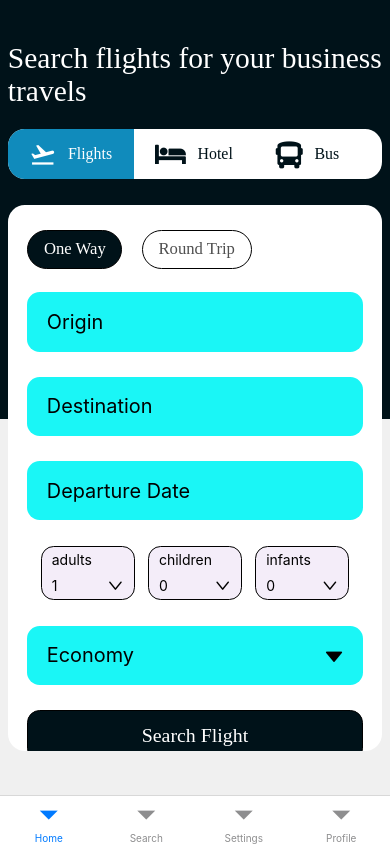
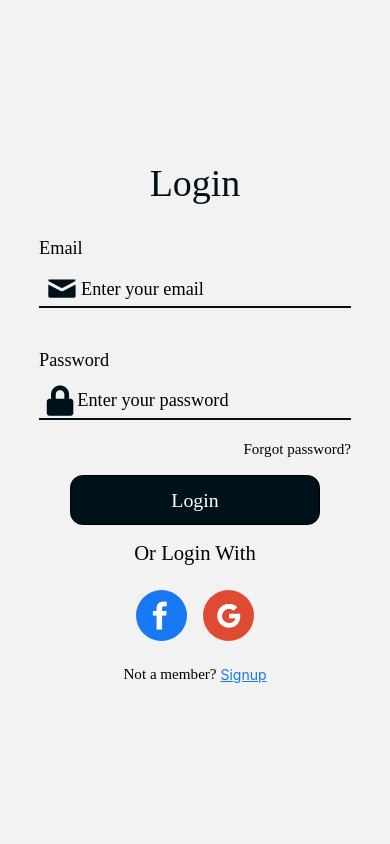
Before and after one commit to RaviGitHub999/tripbiz_mobile_app, a React Native app: screen / in a window 390 px wide. Built offline with nearby package versions, Linux system fonts and the light colour scheme.

Commit message:
added to github

```diff
--- a/app/components/FlightBooking/styles.js
+++ b/app/components/FlightBooking/styles.js
@@ -123,7 +123,7 @@ fontFamily:fonts.primary
     flightDepAndArrContainer:{
         flexDirection:"row",
         justifyContent:'space-between',
-        width:"35%"
+        width:"35%",
     },
     flightDepAndArrText:{
         fontSize:responsiveHeight(2.3),
--- a/app/components/common/navigation/AppNavigator.tsx
+++ b/app/components/common/navigation/AppNavigator.tsx
@@ -16,8 +16,8 @@ const AppNavigator = () => {
     <MyProvider>
       <NavigationContainer>
         <Stack.Navigator screenOptions={{ headerShown: false }}>
-          {/* <Stack.Screen name="Splash" component={Splash} />
-          <Stack.Screen name="Login" component={Login} /> */}
+          <Stack.Screen name="Splash" component={Splash} />
+          <Stack.Screen name="Login" component={Login} />
           <Stack.Screen name="CustomerBottomNavigation" component={BottomNavigation} />
           <Stack.Screen name="OneWayFlights" component={FlightsSearchRes} />
         </Stack.Navigator>
--- a/app/components/flightList/FlightList.js
+++ b/app/components/flightList/FlightList.js
@@ -64,7 +64,7 @@ const FlightList = ({ index, props }) => {
   const [depSelectedTime, setDepSelectedTime] = useState(null);
   const [arrSelectedTime, setArrSelectedTime] = useState(null);
   const [airports, setAirports] = useState({});
-  const [stops, setStops] = useState();
+  const [stops, setStops] = useState(null);
   const [intStops1, setIntStops1] = useState();
   const [intStops2, setIntStops2] = useState();
   const [airline, setAirline] = useState();
@@ -101,7 +101,7 @@ const FlightList = ({ index, props }) => {
     return (
       <TouchableOpacity key={item.title} onPress={() => toggleSelection1(index)} style={[styles.sunimgCardContainer, depSelectedTime === item.time && styles.selected]}>
         <Image source={{ uri: item.url }} style={styles.sunImges} />
-        <Text style={styles.title}>{item.title}</Text>
+        <Text style={[styles.title,depSelectedTime === item.time&&styles.selectedText]}>{item.title}</Text>
       </TouchableOpacity>
     )
   })
@@ -109,18 +109,19 @@ const FlightList = ({ index, props }) => {
     return (
       <TouchableOpacity key={item.title} onPress={() => toggleSelection2(index)} style={[styles.sunimgCardContainer, arrSelectedTime === item.time && styles.selected]}>
         <Image source={{ uri: item.url }} style={styles.sunImges} />
-        <Text style={styles.title}>{item.title}</Text>
+        <Text style={[styles.title,arrSelectedTime === item.time &&styles.selectedText]}>{item.title}</Text>
       </TouchableOpacity>
     )
   })
   const flatListRef = useRef(null)
-  const handleFlightStops = (item, index) => {
+  const handleFlightStops = useCallback((item, index) => {
     flatListRef.current?.scrollToIndex({ animated: true, index: index });
     return setStops((prevAirline) =>
       prevAirline === item ? null : item
     );
-  }
+  }, [flatListRef, setStops]);
   const handleFlightsNameFilter = (airlinename) => {
+    console.log(airlinename)
     setAirline((prevAirline) =>
       prevAirline === airlinename ? null : airlinename
     )
@@ -348,14 +349,15 @@ const FlightList = ({ index, props }) => {
   };
   var applyFilters = () => {
     setShowFilters(false)
-    let countUpdate = 0;
+    // let countUpdate = 0;
+    setCount(0);
     actions.setAirlineName(airline);
     if (airline) {
-      countUpdate++;
+      setCount((prev) => prev + 1);
     }
     actions.setStopPts(stops)
     if (stops) {
-      countUpdate++;
+      setCount((prev) => prev + 1);
     }
     // actions.setIntStopPts1(intStops1)
     // if (intStops1) {
@@ -375,7 +377,8 @@ const FlightList = ({ index, props }) => {
     // }
     arrHandleTimeClick(arrSelectedTime);
     if (arrSelectedTime) {
-      countUpdate++;
+      // countUpdate++;
+      setCount((prev) => prev + 1);
     }
     // intDepHandleTime1Click(intdepSelectedTime1)
     // if (intdepSelectedTime1) {
@@ -387,9 +390,10 @@ const FlightList = ({ index, props }) => {
     // }
     depHandleTimeClick(depSelectedTime)
     if (depSelectedTime) {
-      countUpdate++;
+      // countUpdate++;
+      setCount((prev) => prev + 1);
     }
-    setCount((prev) => prev + countUpdate);
+    // setCount((prev) => prev + countUpdate);
   }
   const addToObj = (item) => {
     if (!airports[item]) {
@@ -413,6 +417,7 @@ const FlightList = ({ index, props }) => {
           flightGrp={item}
           index={index}
           props={props}
+          removeFilters={removeFilters}
         />
       );
     };
@@ -431,6 +436,9 @@ const FlightList = ({ index, props }) => {
         <View style={styles.filtersIconContainer}>
           <IconSwitcher componentName='FontAwesome5' iconName='filter' color={colors.black} iconsize={3} />
           <Text style={styles.filterHeader}>{"Filters"}</Text>
+        { count>0? <View style={{position:'absolute',right:responsiveWidth(-5),top:responsiveHeight(0.5),borderWidth:1,height:responsiveHeight(2.5),width:responsiveHeight(2.5),alignItems:'center',justifyContent:'center',borderRadius:responsiveHeight(2),backgroundColor:colors.highlight}}>
+            <Text>{count}</Text>
+         </View>:null}
         </View>
         <TouchableOpacity onPress={handlePress}>
           <IconSwitcher componentName='Ionicons' iconName='chevron-down' color={colors.black} iconsize={3.5} />
@@ -445,7 +453,17 @@ const FlightList = ({ index, props }) => {
             <View style={styles.filtersmainContainer}>
               <View>
                 <Text style={styles.filterTitles}>{"Airline"}</Text>
-                <FlatList data={airlines} renderItem={handleFlightsNames} style={styles.flightNamesRenderContainer} nestedScrollEnabled contentContainerStyle={styles.flightNamesContentContainer} />
+                {/* <FlatList data={airlines} renderItem={handleFlightsNames} style={styles.flightNamesRenderContainer} nestedScrollEnabled contentContainerStyle={styles.flightNamesContentContainer} /> */}
+ <View style={styles.flightNamesContentContainer}>
+ {airlines.map((item)=>
+                {
+                  return(
+        <TouchableOpacity onPress={() => handleFlightsNameFilter(item)} style={[styles.flightNameBtn, airline === item && styles.selectedFlightNameBtn]}>
+        <Text style={[styles.flightName, airline === item && styles.selectedFlightName]}>{item}</Text>
+      </TouchableOpacity>
+                  )
+                })}
+ </View>
               </View>
               <View>
                 <Text style={styles.filterTitles}>{"Stops"}</Text>
@@ -491,15 +509,24 @@ const FlightList = ({ index, props }) => {
           </ScrollView>
         </View>
       }
+
+        {
+        count>0? (
+            <TouchableOpacity onPress={()=>removeFilters()} style={styles.clearFiltersBtn}>
+          <Text style={styles.clearFiltersBtnTitle}>Clear Filters</Text>
+        </TouchableOpacity>
+          ):null
+        }
+
       {
         flightResList.length > 1 && !internationalFlights ?
           <View style={styles.flightResultsNavMainContainer}>
-            <TouchableOpacity style={[styles.flightResultsNavItem, flightResJType === 0&&styles.flightResultsNavSelectedItem]} onPress={()=>handlejourneyType(0)}>
+            <TouchableOpacity style={[styles.flightResultsNavItem, flightResJType === 0&&styles.flightResultsNavSelectedItem]} onPress={()=>{handlejourneyType(0) ,removeFilters()}}>
               <Text style={[styles.flightResultsNavItemText,flightResJType === 0&&styles.flightResultsNavSelectedItemText]}>{`${flightResult?.Origin}`}</Text>
               <IconSwitcher componentName='AntDesign' iconName='arrowright' iconsize={3} color={flightResJType===0?colors.white:colors.black} />
               <Text style={[styles.flightResultsNavItemText, flightResJType === 0&&styles.flightResultsNavSelectedItemText]}>{`${flightResult?.Destination}`}</Text>
             </TouchableOpacity>
-            <TouchableOpacity style={[styles.flightResultsNavItem, flightResJType === 1&&styles.flightResultsNavSelectedItem]} onPress={()=>handlejourneyType(1)}>
+            <TouchableOpacity style={[styles.flightResultsNavItem, flightResJType === 1&&styles.flightResultsNavSelectedItem]} onPress={()=>{handlejourneyType(1),removeFilters()}}>
               <Text style={[styles.flightResultsNavItemText,flightResJType === 1&&styles.flightResultsNavSelectedItemText]}>{`${flightResult?.Destination}`}</Text>
               <IconSwitcher componentName='AntDesign' iconName='arrowright' iconsize={3} color={flightResJType===1?colors.white:colors.black} />
               <Text style={[styles.flightResultsNavItemText,flightResJType === 1&&styles.flightResultsNavSelectedItemText]}>{`${flightResult?.Origin}`}</Text>
@@ -517,7 +544,7 @@ const FlightList = ({ index, props }) => {
       <View>
         {
           flightResList.length > 0 ? (
-            flightResList[index] &&
+            flightResList[index] && !showFilters&&
             (actions.filterFlights(flightResList[index]) ? <FlatList
               data={actions.filterFlights(flightResList[index])}
               renderItem={memoizedRenderItem}
@@ -548,9 +575,12 @@ const styles = StyleSheet.create({
   },
   title: {
     fontFamily: fonts.primary,
-    color: colors.white,
+    color: colors.gray,
     fontSize: responsiveHeight(1.5),
     // width: "90%"
+  },
+  selectedText:{
+color:colors.white
   },
   editButton: {
     backgroundColor: colors.highlight,
@@ -613,7 +643,6 @@ const styles = StyleSheet.create({
   },
   upArrowIconmainContainer:
   {
-    borderWidth: 1,
     paddingLeft: responsiveWidth(2),
   },
   upArrowIcon: {
@@ -653,13 +682,13 @@ const styles = StyleSheet.create({
   sunimgCardContainer: {
     alignItems: "center",
     justifyContent: 'center',
-    padding: responsiveHeight(0.3)
+    padding: responsiveHeight(0.6)
   },
   // title: {
   //     fontSize: responsiveHeight(1.5)
   // },
   selected: {
-    backgroundColor: 'green',
+    backgroundColor: colors.gray,
   },
   flightNameBtn: {
     borderWidth: 1,
@@ -774,5 +803,16 @@ backgroundColor:colors.black
   },
   flightResultsNavSelectedItemText:{
     color:colors.white
+  },
+  clearFiltersBtn:{
+    alignSelf:'flex-end',
+    marginRight:responsiveWidth(5),
+    marginTop:responsiveHeight(2),
+  },
+  clearFiltersBtnTitle:{
+    fontFamily:fonts.primary,
+    fontSize:responsiveHeight(1.8),
+    color:colors.black,
+    textDecorationLine:'underline'
   }
 })
--- a/app/components/flightsRes/styles.ts
+++ b/app/components/flightsRes/styles.ts
@@ -80,7 +80,7 @@ selectedDomesticFlightsmainContainer:{
     flexDirection:'row',
     justifyContent:'space-between',
    paddingHorizontal:responsiveWidth(3),
-   backgroundColor:"red",
+   backgroundColor:colors.white,
    height:responsiveHeight(10),
    alignItems:'center',
 
@@ -88,20 +88,51 @@ selectedDomesticFlightsmainContainer:{
 selectedDomesticEachFlights:{
     flexDirection:'row',
     columnGap:8,
-    borderWidth:1,
     paddingHorizontal:responsiveWidth(2),
     paddingVertical:responsiveHeight(2),
-    alignContent:'center',
-    justifyContent:'center',
+    backgroundColor:colors.highlightLite,
+    borderRadius:responsiveHeight(2)
 
 },
+selectedDomesticFlightsPriceContainer:{
+    // borderWidth:1,
+    // width:"30%",
+    alignItems:'center',
+    rowGap:responsiveHeight(1)
+},
 selectedDomesticFlightsPrice:{
-    // borderWidth:1,
-    width:"30%",
-    alignItems:'center',
+    fontSize:responsiveHeight(2),
+    fontFamily:fonts.primary,
+    color:colors.secondary
+},
+selectedDomesticFlightIconContainer:{
+alignSelf:'center'
 },
 selectedDomesticFlightsbookBtn:{
-    borderWidth:1,
-    padding:responsiveHeight(0.5)
+    padding:responsiveHeight(0.5),
+    paddingHorizontal:responsiveWidth(5),
+    borderRadius:responsiveHeight(2),
+    backgroundColor:colors.black
+},
+selectedDomesticFlightsbookBtnTitle:{
+    fontSize:responsiveHeight(1.8),
+    fontWeight:"bold",
+    color:colors.white,
+},
+selectedDomesticFlightDepContainer:{
+
+},
+selectedDomesticFlightArrContainer:{
+alignItems:'flex-end'
+},
+selectedDomesticFlightName:{
+    fontSize:responsiveHeight(1.5),
+    fontFamily:fonts.textFont,
+    color:colors.primary
+},
+selectedDomesticFlightTimings:{
+    fontSize:responsiveHeight(1.8),
+    fontWeight:"800",
+    color:colors.lightGray
 }
 })
```
Also changed, not shown: app/components/FlightBooking/FlightBooking.js (+4 -4 lines), app/components/flightList/FlightCard.js (+15 -9 lines), app/components/flightsRes/FlightsSearchRes.js (+35 -25 lines), app/context/MyProvider.js (+35 -10 lines), 1 other file (tests, documents, lock files or other folders).
